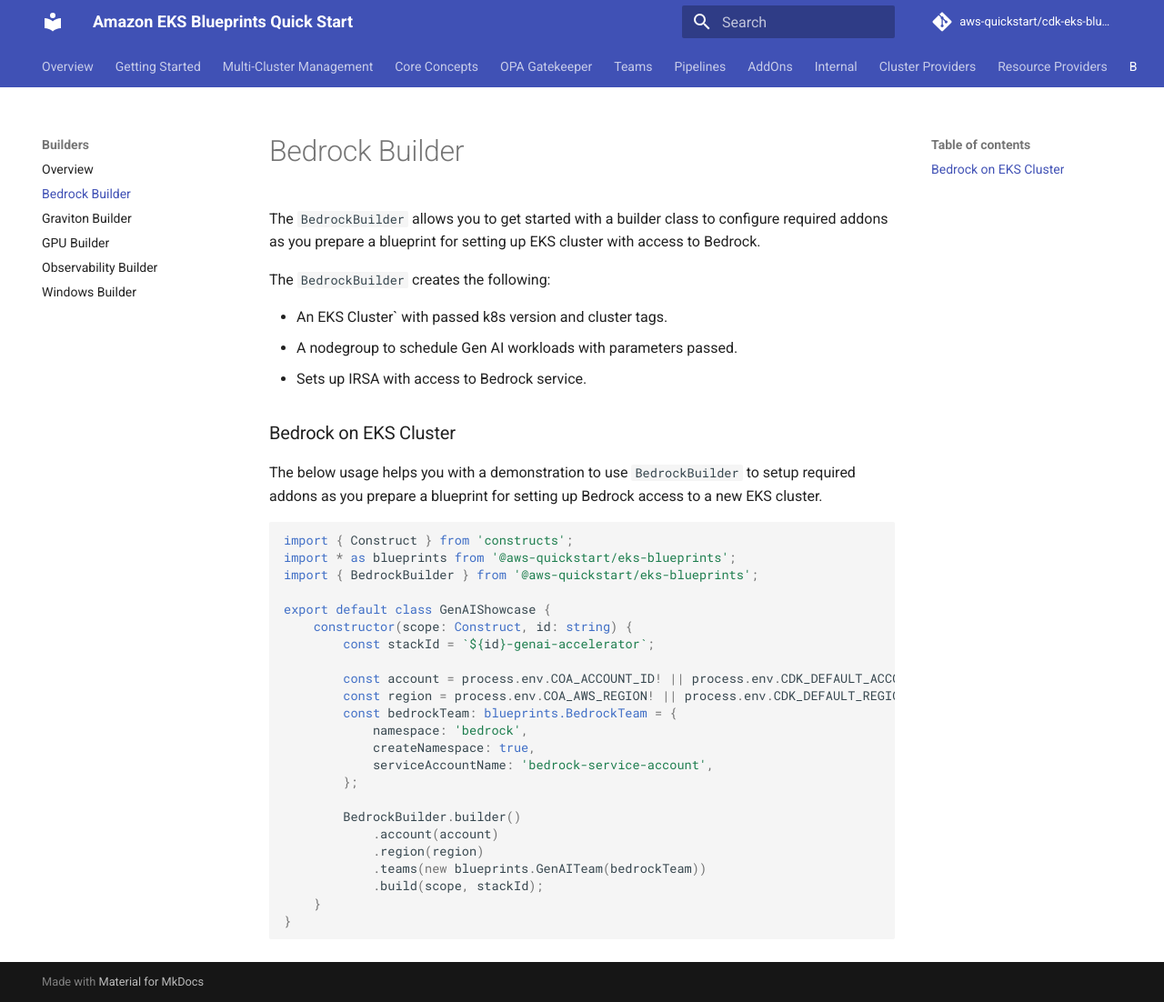
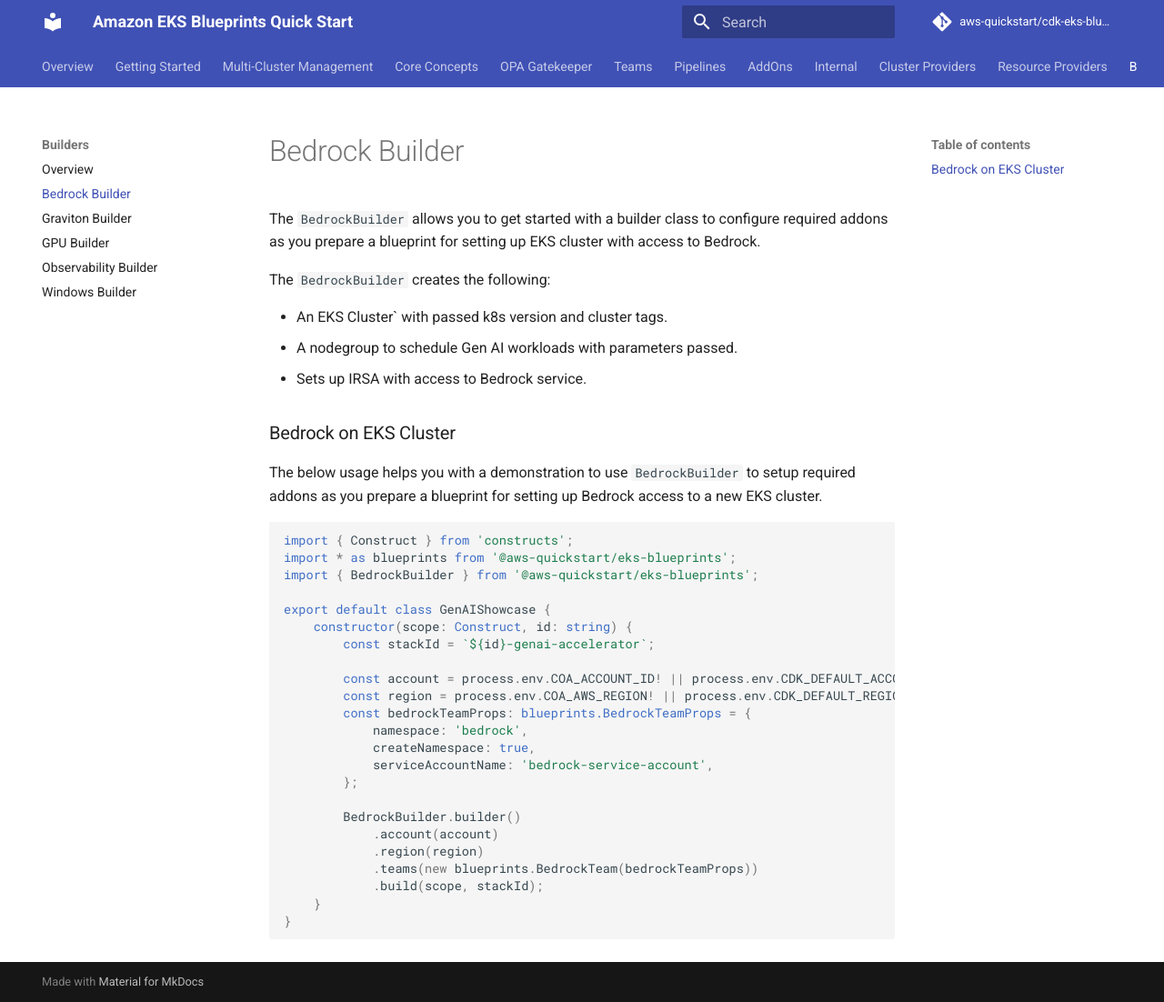
Before and after one commit to aws-quickstart/cdk-eks-blueprints, an MkDocs documentation site: the page built from docs/builders/bedrock-builder.md, in a window 1280 px wide and 1102 px high. Shown: the whole window at 91% size. Built offline with MkDocs 1.6.1 and Material for MkDocs 9.7.7, drawn with Linux system fonts in a browser that asks for light colours; comment, search, counter and statistics services are not loaded.

Commit message:
Adding Gen AI Builder class and doc

```diff
--- a/docs/builders/bedrock-builder.md
+++ b/docs/builders/bedrock-builder.md
@@ -23,7 +23,7 @@
 
         const account = process.env.COA_ACCOUNT_ID! || process.env.CDK_DEFAULT_ACCOUNT!;
         const region = process.env.COA_AWS_REGION! || process.env.CDK_DEFAULT_REGION!;
-        const bedrockTeam: blueprints.BedrockTeam = {
+        const bedrockTeamProps: blueprints.BedrockTeamProps = {
             namespace: 'bedrock',
             createNamespace: true,
             serviceAccountName: 'bedrock-service-account',
@@ -32,7 +32,7 @@
         BedrockBuilder.builder()
             .account(account)
             .region(region)
-            .teams(new blueprints.GenAITeam(bedrockTeam))
+            .teams(new blueprints.BedrockTeam(bedrockTeamProps))
             .build(scope, stackId);
     }
 }
```
